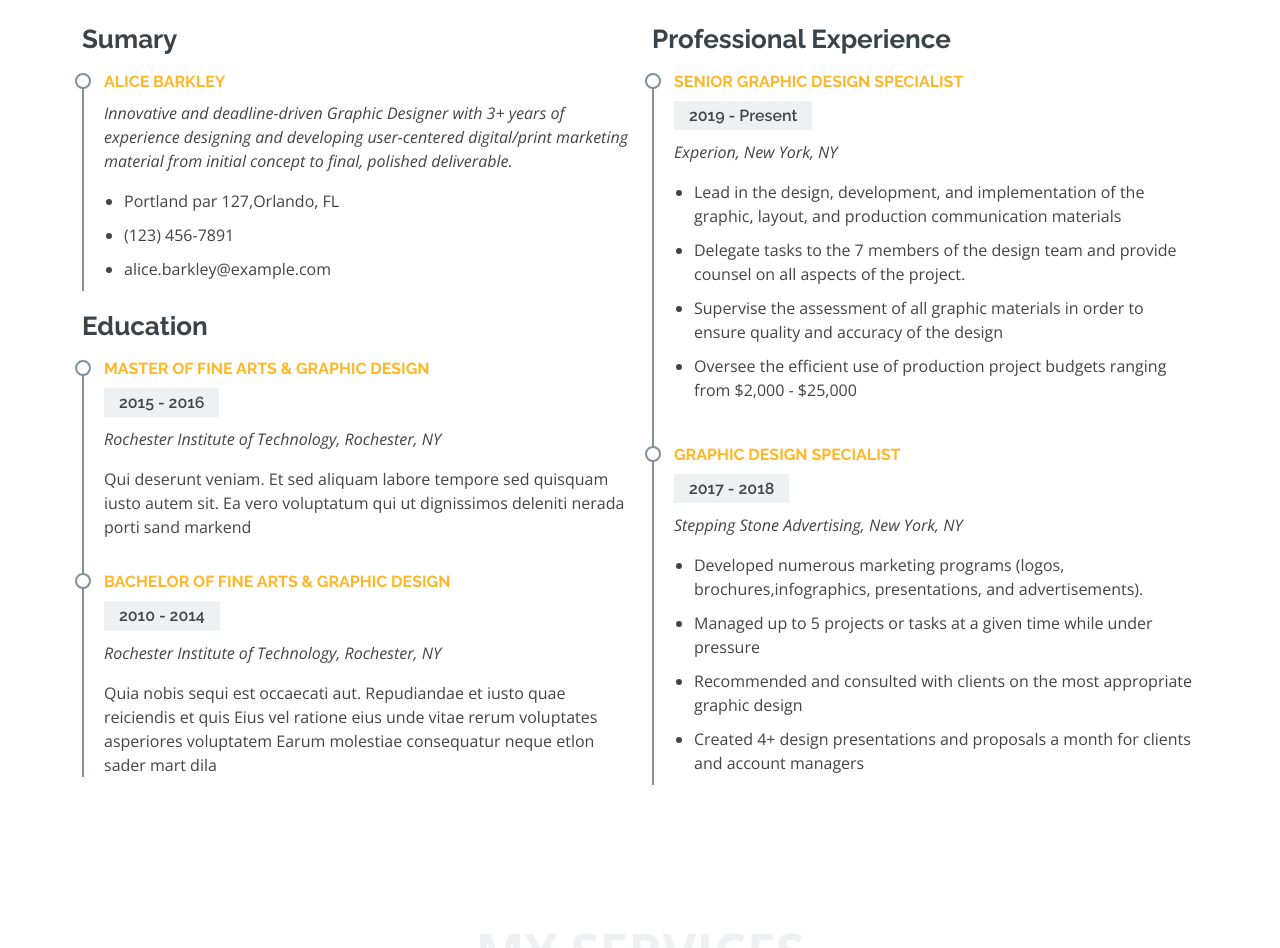
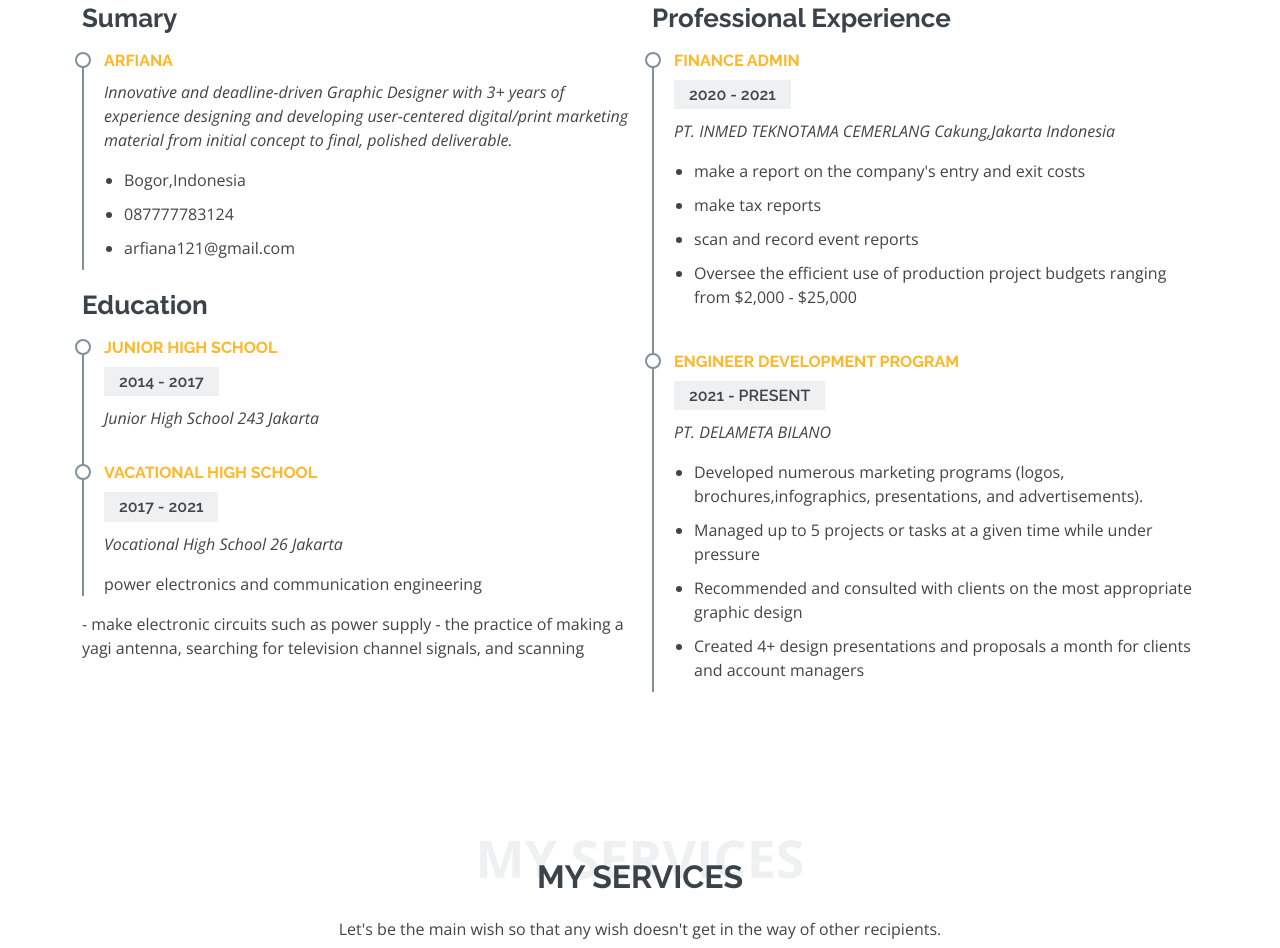
Before and after one commit to arfiaana/arfiaana.github.io, a plain HTML site: page index.html in a window 1280 px wide. Shown: the part 1938-2886 px from the top of the page. Drawn offline with nearby package versions, Linux system fonts and the light colour scheme.

Commit message:
Add files via upload

```diff
--- a/index.html
+++ b/index.html
@@ -88,7 +88,7 @@
         <div class="section-title">
           <span>About Me</span>
           <h2>About Me</h2>
-          <p>Sit sint consectetur velit quisquam cupiditate impedit suscipit alias</p>
+          <p>Enjoy Your Journey</p>
         </div>
 
         <div class="row">
@@ -108,7 +108,7 @@
                   <ul>
                     <li><i class="bi bi-chevron-right"></i> <strong>Age:</strong> <span>19</span></li>
                     <li><i class="bi bi-chevron-right"></i> <strong>Degree:</strong> <span>Vocational High School</span></li>
-                    <li><i class="bi bi-chevron-right"></i> <strong>PhEmailone:</strong> <span>arfiana121@gmail.com</span></li>
+                    <li><i class="bi bi-chevron-right"></i> <strong>Email:</strong> <span>arfiana121@gmail.com</span></li>
                     <li><i class="bi bi-chevron-right"></i> <strong>Freelance:</strong> <span>Available</span></li>
                   </ul>
                 </div>
@@ -118,7 +118,7 @@
                   <div class="count-box">
                     <i class="bi bi-emoji-smile" style="color: #20b38e;"></i>
                     <span data-purecounter-start="0" data-purecounter-end="350" data-purecounter-duration="1" class="purecounter"></span>
-                    <p><strong>Happy Clients</strong> consequuntur voluptas nostrum aliquid ipsam architecto ut.</p>
+                    <p><strong>Happy Clients</strong> happy to make it easier for you to find various repositories. </p>
                   </div>
                 </div>
 
@@ -126,7 +126,7 @@
                   <div class="count-box">
                     <i class="bi bi-journal-richtextr" style="color: #8a1ac2;"></i>
                     <span data-purecounter-start="0" data-purecounter-end="20" data-purecounter-duration="1" class="purecounter"></span>
-                    <p><strong>Projects</strong> adipisci atque cum quia aspernatur totam laudantium et quia dere tan</p>
+                    <p><strong>Projects</strong> create a repository to make it easier to find libraries. </p>
                   </div>
                 </div>
 
@@ -134,7 +134,7 @@
                   <div class="count-box">
                     <i class="bi bi-clock" style="color: #2cbdee;"></i>
                     <span data-purecounter-start="0" data-purecounter-end="5" data-purecounter-duration="1" class="purecounter"></span>
-                    <p><strong>Years of experience</strong> aut commodi quaerat modi aliquam nam ducimus aut voluptate non vel</p>
+                    <p><strong>Years of experience</strong> have worked in a company engaged in hospital equipment. </p>
                   </div>
                 </div>
 
@@ -142,7 +142,7 @@
                   <div class="count-box">
                     <i class="bi bi-award" style="color: #ffb459;"></i>
                     <span data-purecounter-start="0" data-purecounter-end="20" data-purecounter-duration="1" class="purecounter"></span>
-                    <p><strong>Awards</strong> rerum asperiores dolor alias quo reprehenderit eum et nemo pad der</p>
+                    <p><strong>Awards</strong> ever won the first place in the regional traditional dress competition. </p>
                   </div>
                 </div>
               </div>
@@ -150,7 +150,7 @@
 
             <div class="skills-content ps-lg-4">
               <div class="progress">
-                <span class="skill">HTML <i class="val">100%</i></span>
+                <span class="skill">HTML <i class="val">90%</i></span>
                 <div class="progress-bar-wrap">
                   <div class="progress-bar" role="progressbar" aria-valuenow="100" aria-valuemin="0" aria-valuemax="100"></div>
                 </div>
@@ -164,7 +164,7 @@
               </div>
 
               <div class="progress">
-                <span class="skill">JavaScript <i class="val">75%</i></span>
+                <span class="skill">JavaScript <i class="val">50%</i></span>
                 <div class="progress-bar-wrap">
                   <div class="progress-bar" role="progressbar" aria-valuenow="75" aria-valuemin="0" aria-valuemax="100"></div>
                 </div>
@@ -191,50 +191,51 @@
           <div class="col-lg-6">
             <h3 class="resume-title">Sumary</h3>
             <div class="resume-item pb-0">
-              <h4>Alice Barkley</h4>
+              <h4>Arfiana</h4>
               <p><em>Innovative and deadline-driven Graphic Designer with 3+ years of experience designing and developing user-centered digital/print marketing material from initial concept to final, polished deliverable.</em></p>
               <p>
               <ul>
-                <li>Portland par 127,Orlando, FL</li>
-                <li>(123) 456-7891</li>
-                <li>alice.barkley@example.com</li>
+                <li>Bogor,Indonesia</li>
+                <li>087777783124</li>
+                <li>arfiana121@gmail.com</li>
               </ul>
               </p>
             </div>
 
             <h3 class="resume-title">Education</h3>
             <div class="resume-item">
-              <h4>Master of Fine Arts &amp; Graphic Design</h4>
-              <h5>2015 - 2016</h5>
-              <p><em>Rochester Institute of Technology, Rochester, NY</em></p>
-              <p>Qui deserunt veniam. Et sed aliquam labore tempore sed quisquam iusto autem sit. Ea vero voluptatum qui ut dignissimos deleniti nerada porti sand markend</p>
+              <h4>Junior High School</h4>
+              <h5>2014 - 2017</h5>
+              <p><em>Junior High School 243 Jakarta</em></p>
+              <p></p>
             </div>
             <div class="resume-item">
-              <h4>Bachelor of Fine Arts &amp; Graphic Design</h4>
-              <h5>2010 - 2014</h5>
-              <p><em>Rochester Institute of Technology, Rochester, NY</em></p>
-              <p>Quia nobis sequi est occaecati aut. Repudiandae et iusto quae reiciendis et quis Eius vel ratione eius unde vitae rerum voluptates asperiores voluptatem Earum molestiae consequatur neque etlon sader mart dila</p>
-            </div>
+              <h4>Vacational High School</h4>
+              <h5>2017 - 2021</h5>
+              <p><em>Vocational High School 26 Jakarta</em></p>
+              <p>power electronics and communication engineering</p>
+            </div>- make electronic circuits such as power supply
+				 - the practice of making a yagi antenna, searching for television channel signals, and scanning
           </div>
           <div class="col-lg-6">
             <h3 class="resume-title">Professional Experience</h3>
             <div class="resume-item">
-              <h4>Senior graphic design specialist</h4>
-              <h5>2019 - Present</h5>
-              <p><em>Experion, New York, NY </em></p>
+              <h4>finance admin</h4>
+              <h5>2020 - 2021</h5>
+              <p><em>PT. INMED TEKNOTAMA CEMERLANG Cakung,Jakarta Indonesia </em></p>
               <p>
               <ul>
-                <li>Lead in the design, development, and implementation of the graphic, layout, and production communication materials</li>
-                <li>Delegate tasks to the 7 members of the design team and provide counsel on all aspects of the project. </li>
-                <li>Supervise the assessment of all graphic materials in order to ensure quality and accuracy of the design</li>
+                <li>make a report on the company's entry and exit costs</li>
+                <li>make tax reports </li>
+                <li>scan and record event reports</li>
                 <li>Oversee the efficient use of production project budgets ranging from $2,000 - $25,000</li>
               </ul>
               </p>
             </div>
             <div class="resume-item">
-              <h4>Graphic design specialist</h4>
-              <h5>2017 - 2018</h5>
-              <p><em>Stepping Stone Advertising, New York, NY</em></p>
+              <h4>Engineer Development Program</h4>
+              <h5>2021 - PRESENT</h5>
+              <p><em>PT. DELAMETA BILANO </em></p>
               <p>
               <ul>
                 <li>Developed numerous marketing programs (logos, brochures,infographics, presentations, and advertisements).</li>
@@ -257,7 +258,7 @@
         <div class="section-title">
           <span>My Services</span>
           <h2>My Services</h2>
-          <p>Sit sint consectetur velit quisquam cupiditate impedit suscipit alias</p>
+          <p>Let's be the main wish so that any wish doesn't get in the way of other recipients. </p>
         </div>
 
         <div class="row">
@@ -384,8 +385,7 @@
         <div class="section-title">
           <span>My Portfolio</span>
           <h2>My Portfolio</h2>
-          <p>Sit sint consectetur velit quisquam cupiditate impedit suscipit alias</p>
-        </div>
+          <p>Let's be the main wish so that any wish doesn't get in the way of other recipients>
 
         <ul id="portfolio-flters" class="d-flex justify-content-center">
           <li data-filter="*" class="filter-active">All</li>
@@ -584,7 +584,7 @@
         <div class="section-title">
           <span>Contact Me</span>
           <h2>Contact Me</h2>
-          <p>Sit sint consectetur velit quisquam cupiditate impedit suscipit alias</p>
+          <p>Let's be the main wish so that any wish doesn't get in the way of other recipients</p>
         </div>
 
         <div class="row">
@@ -597,9 +597,9 @@
                   <i class="bx bx-share-alt"></i>
                   <h3>Social Profiles</h3>
                   <div class="social-links">
-                    <a href="#" class="twitter"><i class="bi bi-twitter"></i></a>
+                    <a href="https://mobile.twitter.com/arfiaana" class="twitter"><i class="bi bi-twitter"></i></a>
                     <a href="#" class="facebook"><i class="bi bi-facebook"></i></a>
-                    <a href="#" class="instagram"><i class="bi bi-instagram"></i></a>
+                    <a href="https://www.instagram.com/arfiaana_/" class="instagram"><i class="bi bi-instagram"></i></a>
                     <a href="#" class="google-plus"><i class="bi bi-skype"></i></a>
                     <a href="#" class="linkedin"><i class="bi bi-linkedin"></i></a>
                   </div>
@@ -609,14 +609,14 @@
                 <div class="info-box mt-4">
                   <i class="bx bx-envelope"></i>
                   <h3>Email Me</h3>
-                  <p>contact@example.com</p>
+                  <p>arfiana121@gmail.com</p>
                 </div>
               </div>
               <div class="col-md-6">
                 <div class="info-box mt-4">
                   <i class="bx bx-phone-call"></i>
                   <h3>Call Me</h3>
-                  <p>+1 5589 55488 55</p>
+                  <p>087777783124</p>
                 </div>
               </div>
             </div>
@@ -658,8 +658,8 @@
   <!-- ======= Footer ======= -->
   <footer id="footer">
     <div class="container">
-      <h3>Laura Thomson</h3>
-      <p>Et aut eum quis fuga eos sunt ipsa nihil. Labore corporis magni eligendi fuga maxime saepe commodi placeat.</p>
+      <h3>Arfiana</h3>
+      <p>Hardware Engineer and IoT Development Poject</p>
       <div class="social-links">
         <a href="#" class="twitter"><i class="bx bxl-twitter"></i></a>
         <a href="#" class="facebook"><i class="bx bxl-facebook"></i></a>
@@ -668,7 +668,7 @@
         <a href="#" class="linkedin"><i class="bx bxl-linkedin"></i></a>
       </div>
       <div class="copyright">
-        &copy; Copyright <strong><span>Laura</span></strong>. All Rights Reserved
+        &copy; Copyright <strong><span>Arfiana</span></strong>. All Rights Reserved
       </div>
       <div class="credits">
         <!-- All the links in the footer should remain intact. -->
```
Also changed, not shown: assets/img/hero-bg.jpg, assets/img/me.jpg, assets/me.jpg (added).
